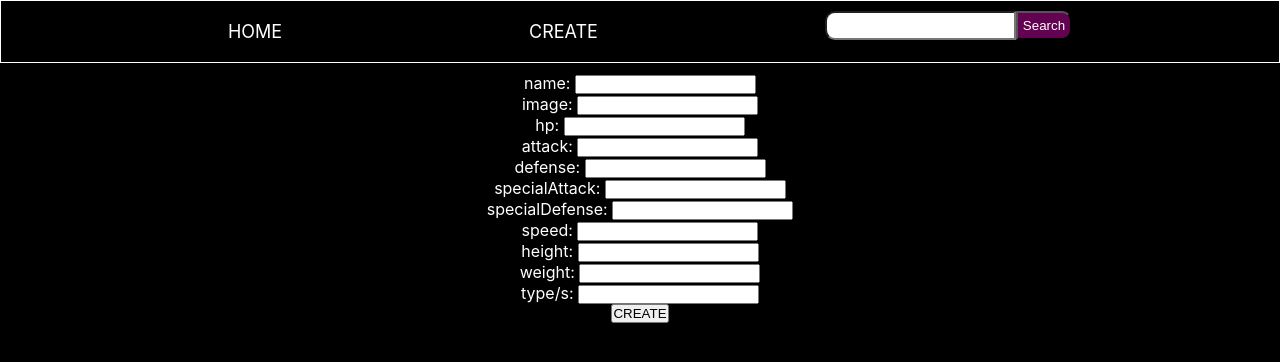
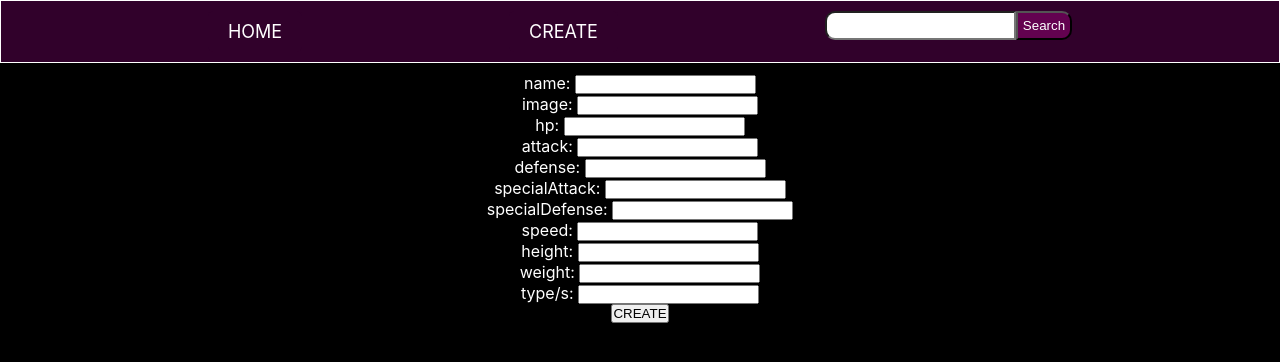
Before and after one commit to MONTAR0N/POKEMON, a React (Create React App) app in the folder client/: page /create in a window 1280 px wide. Shown: the top 362 px of the page. Built offline with nearby package versions, Linux system fonts and the light colour scheme.

Commit message:
par de mejoras CSS

```diff
--- a/client/src/components/Card/Card.module.css
+++ b/client/src/components/Card/Card.module.css
@@ -1,22 +1,19 @@
 .card {
     display: flex;
-    /* border: dotted 5px rgb(73, 7, 7); */
     margin: 10px;
     padding: 20px;
     flex-direction: column;
     align-items: center;
     background: linear-gradient(to right, rgba(77, 77, 77, 0.625), rgb(246, 80, 246));
-    /* background: linear-gradient(to right, rgba(115, 115, 115, 0.625) 60%, rgba(233, 34, 34, 0.625) 70%, rgb(233, 34, 34) 100%); */
     border-radius: 10px;
-
+    transition: box-shadow 0.5s, background-color 0.5s, color 0.5s;
 }
 
 .card:hover {
     box-shadow: 0 0 0.5rem #fa7233, 0 0 0.5rem #fa7233, 0 0 2rem #fa7233;
-    transition: 0.5s;
     cursor: pointer;
     background-color: rgb(255, 0, 0);
-    color:  rgb(1, 1, 1);
+    color: rgb(1, 1, 1);
 }
 
 .image {
@@ -27,4 +24,9 @@
     height: 150px;
     object-fit: cover;
     background-color: rgb(0, 0, 0);
+    transition: filter 0.5s;
 }
+
+.card:hover .image {
+    filter: hue-rotate(-45deg) brightness(0.8) saturate(1.5);
+}
--- a/client/src/components/NavBar/NavBar.module.css
+++ b/client/src/components/NavBar/NavBar.module.css
@@ -6,13 +6,13 @@
     padding-top: 10px;
     padding-bottom: 10px;
     margin-bottom: 10px;
-    background-color: rgb(0, 0, 0);
+    background-color: rgb(49, 1, 43);
 }
 
 .navContainer a {
     display: inline-block;
     padding: 10px 20px;
-    background-color: #000000;
+    background-color: rgb(49, 1, 43);
     color: white;
     text-decoration: none;
     font-size: 18px;
--- a/client/src/views/Landing/Landing.jsx
+++ b/client/src/views/Landing/Landing.jsx
@@ -6,7 +6,7 @@ const Landing = () => {
     return (
         <div className={styles.landingContainer}>
 
-            <img className={styles.backgroundImage} src="https://wallpapercave.com/wp/wp1989447.jpg" alt="" />
+            <img className={styles.backgroundImage} src="https://wallpapers.com/images/hd/ghost-pokemon-1529-x-765-oxqljm57gvltu7p2.jpg" alt="Ghost Pokemon Landscape" />
 
 
             <div className={styles.centeredContent}>
--- a/client/src/views/Landing/Landing.module.css
+++ b/client/src/views/Landing/Landing.module.css
@@ -25,7 +25,7 @@
 .centeredContent a {
     display: inline-block;
     padding: 10px 20px;
-    background-color: #C155F0;
+    background-color: #B6315E;
     color: white;
     text-decoration: none;
     font-size: 18px;
```
Also changed, not shown: 1 other file (tests, documents, lock files or other folders).
